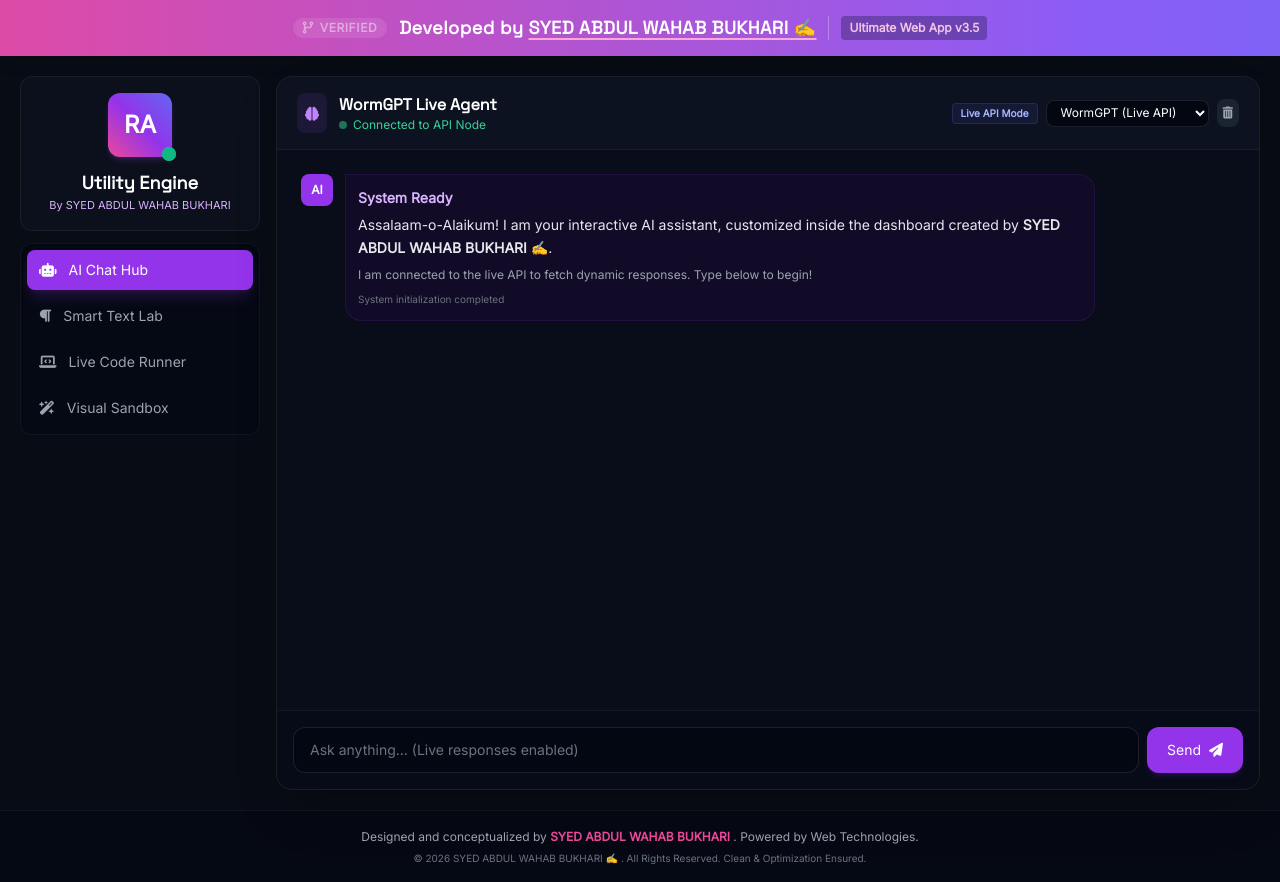
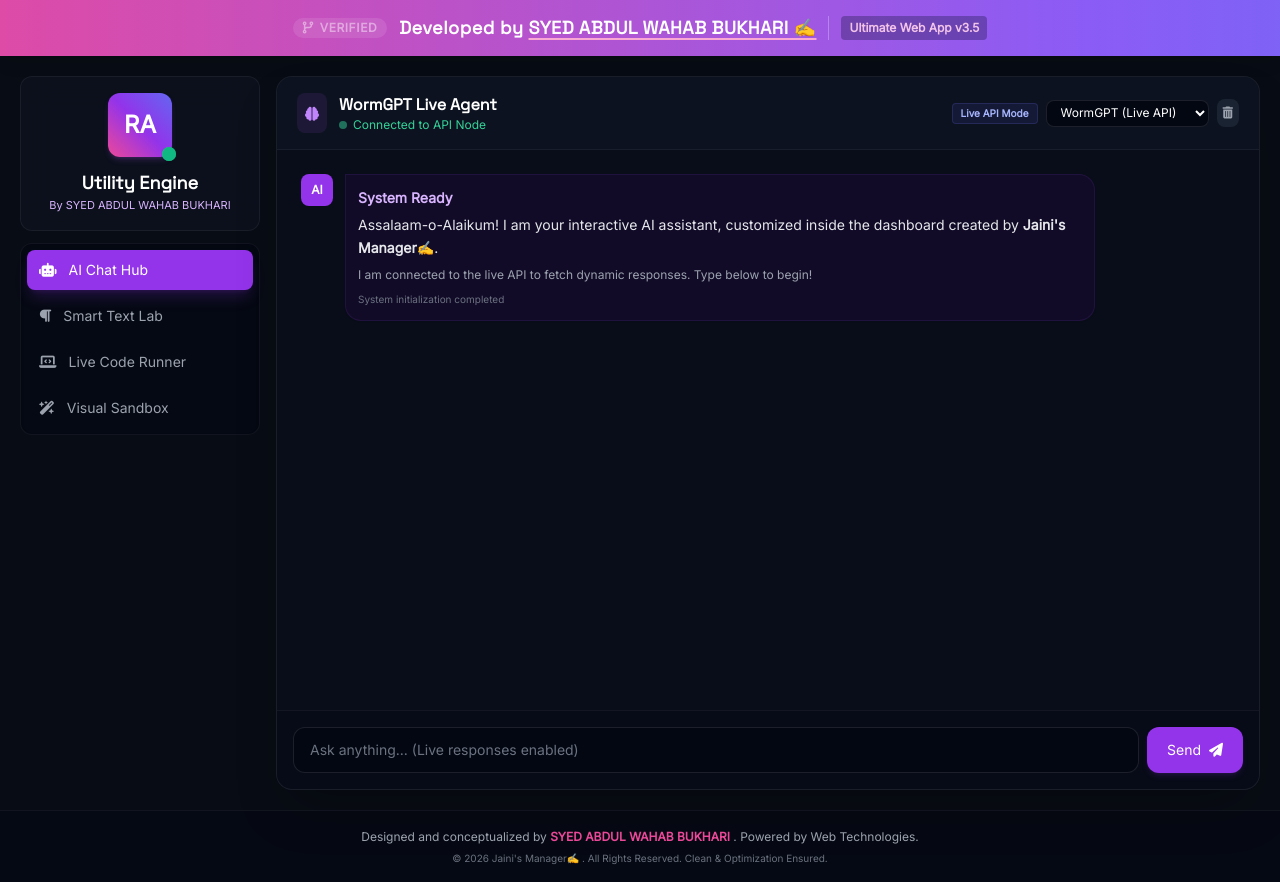
Before and after one commit to ZAINBHATTI1219/Jaini-s-Manager, a plain HTML site: page index.html in a window 1280 px wide. Drawn offline with nearby package versions, Linux system fonts and the light colour scheme.

Commit message:
Update index.html

```diff
--- a/index.html
+++ b/index.html
@@ -3,7 +3,7 @@
 <head>
     <meta charset="UTF-8">
     <meta name="viewport" content="width=device-width, initial-scale=1.0">
-    <title> SYED  | AI & Utility Playground</title>
+    <title> Jaini's Manager | AI & Utility Playground</title>
     <!-- Tailwind CSS -->
     <script src="https://cdn.tailwindcss.com"></script>
     <!-- Google Fonts (Inter & Space Grotesk) -->
@@ -169,7 +169,7 @@
                         <div class="w-8 h-8 rounded-lg bg-purple-600 flex items-center justify-center text-xs text-white shrink-0 font-bold">AI</div>
                         <div class="p-3 bg-purple-950/20 border border-purple-500/10 text-gray-200 rounded-2xl rounded-tl-none text-sm leading-relaxed shadow-sm">
                             <p class="font-semibold mb-1 text-purple-300">System Ready</p>
-                            <p>Assalaam-o-Alaikum! I am your interactive AI assistant, customized inside the dashboard created by <strong>SYED ABDUL WAHAB BUKHARI ✍️</strong>.</p>
+                            <p>Assalaam-o-Alaikum! I am your interactive AI assistant, customized inside the dashboard created by <strong>Jaini's Manager✍️</strong>.</p>
                             <p class="mt-2 text-xs text-gray-400">I am connected to the live API to fetch dynamic responses. Type below to begin!</p>
                             <span class="block mt-2 text-[10px] text-gray-500">System initialization completed</span>
                         </div>
@@ -293,7 +293,7 @@
                         </div>
                         <textarea id="code-editor" placeholder="Write clean HTML/CSS/JS here..." class="w-full flex-grow min-h-[220px] bg-transparent font-mono text-xs text-green-400 p-4 focus:outline-none resize-none leading-relaxed overflow-y-auto" spellcheck="false"><div class="welcome-box">
   <h1>Hello, Web User!</h1>
-  <p>This dynamic live execution playground is crafted by <strong>SYED ABDUL WAHAB BUKHARI </strong>.</p>
+  <p>This dynamic live execution playground is crafted by <strong>Jaini's Manager</strong>.</p>
   <button onclick="document.querySelector('p').style.color='#f43f5e'">Click Me!</button>
 </div>
 
@@ -404,7 +404,7 @@
             Designed and conceptualized by <span class="text-pink-500 font-bold">SYED ABDUL WAHAB BUKHARI </span>. Powered by Web Technologies.
         </p>
         <p class="text-[10px] text-gray-500 mt-1">
-            &copy; 2026 SYED ABDUL WAHAB BUKHARI ✍️ . All Rights Reserved. Clean & Optimization Ensured.
+            &copy; 2026 Jaini's Manager✍️ . All Rights Reserved. Clean & Optimization Ensured.
         </p>
     </footer>
 
@@ -785,7 +785,7 @@
         const templates = {
             basic: `<div class="card">
   <h2>Basic Template</h2>
-  <p>Minimalist layout constructed securely by SYED ABDUL WAHAB BUKHARI .</p>
+  <p>Minimalist layout constructed securely by Jaini's Manager.</p>
 </div>
 
 <style>
```
